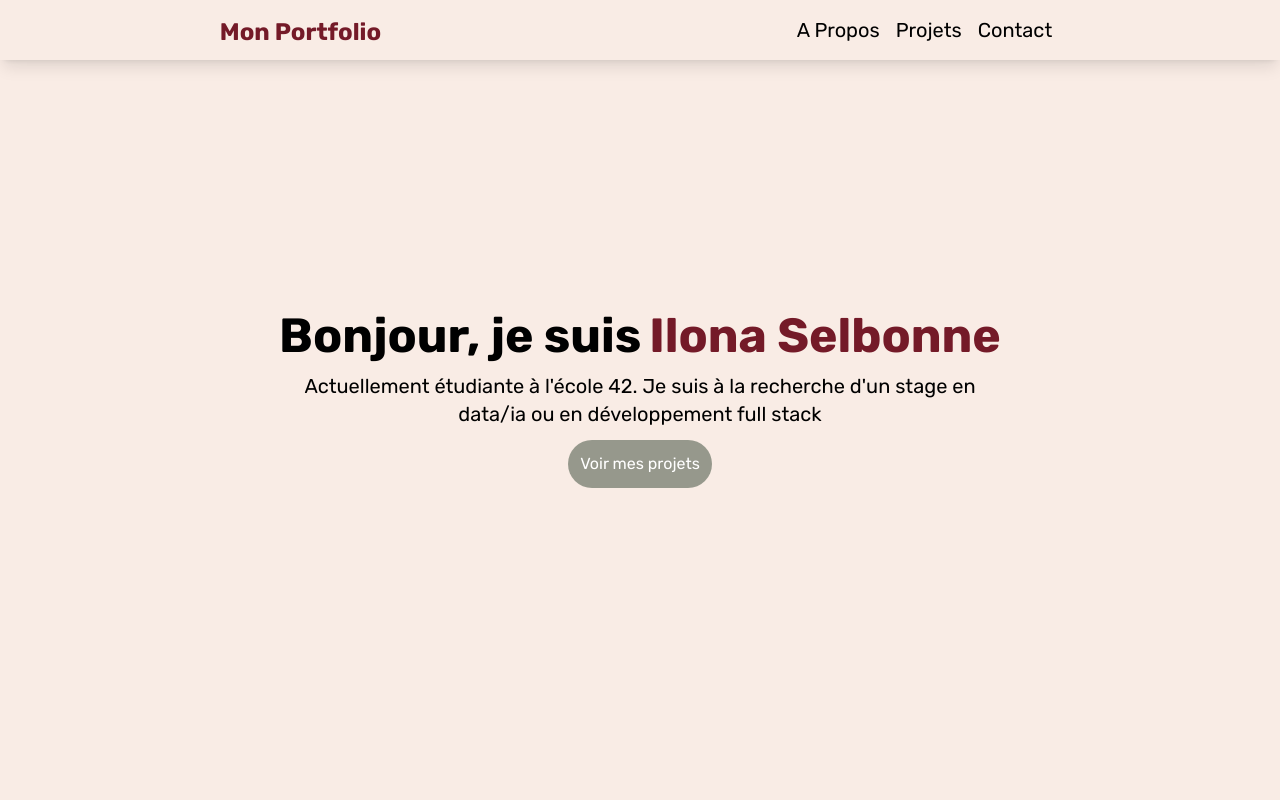
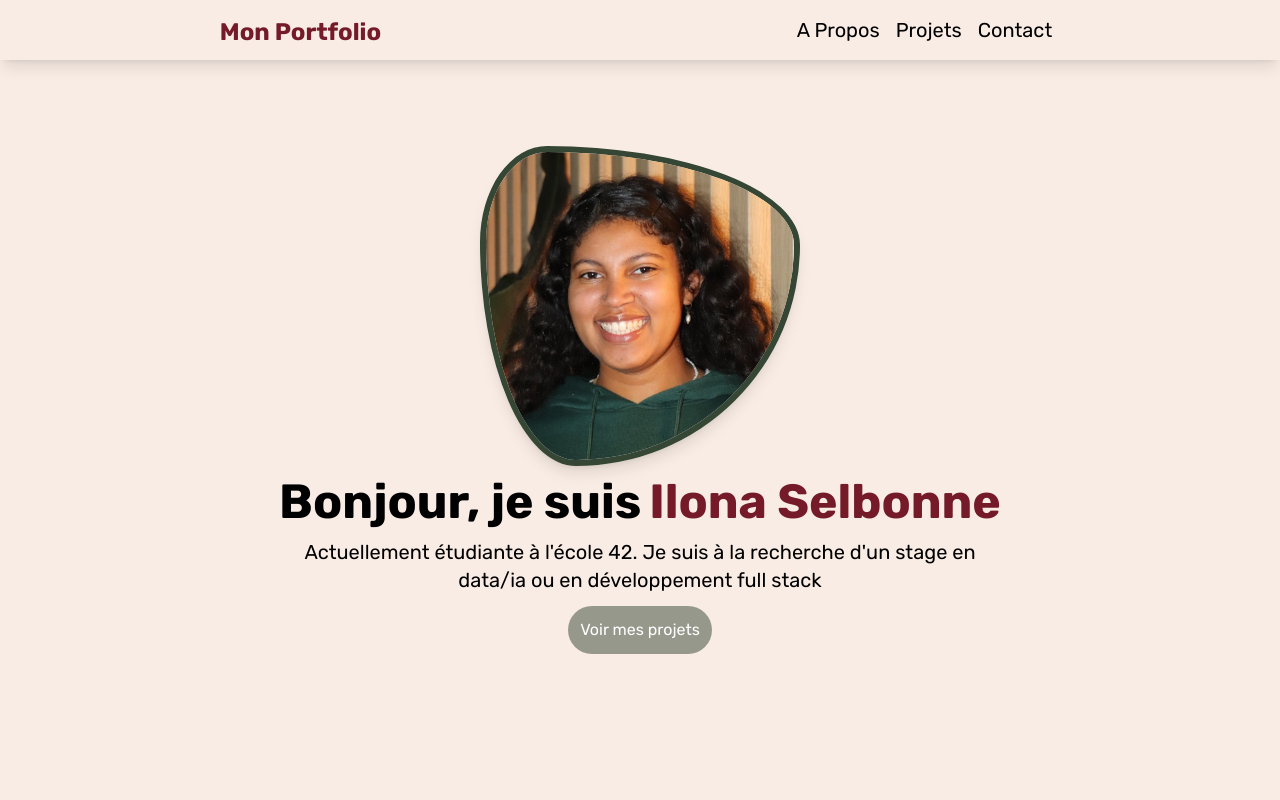
Before and after one commit to slbilona/Portfolio, a React (Vite) app in the folder front/: page / in a window 1280 px wide. Shown: the top 800 px of the page. Built offline with nearby package versions, Linux system fonts and the light colour scheme.

Commit message:
redeploiement

```diff
--- a/front/pages/Accueil.jsx
+++ b/front/pages/Accueil.jsx
@@ -1,7 +1,7 @@
 function Accueil() {
     return (
         <div id="Accueil" className="h-screen flex flex-col justify-center text-center items-center p-5 md:p-0">
-
+            <img src="../img/thumbnail_IMG_8407.jpg" className="w-70 h-70 object-cover md:w-80 md:h-80 md:object-cover mb-3 border-6 border-trois shadow-lg" style={{borderRadius : "21% 79% 70% 30% / 30% 31% 69% 70% "}}></img>
             <div className="flex flex-col md:flex-row md:items-center gap-2 md:gap-2">
                 <h1 className="font-bold text-4xl md:text-5xl">Bonjour, je suis</h1>
                 <h1 className="font-bold text-4xl md:text-5xl text-quatre">Ilona Selbonne</h1>
```
